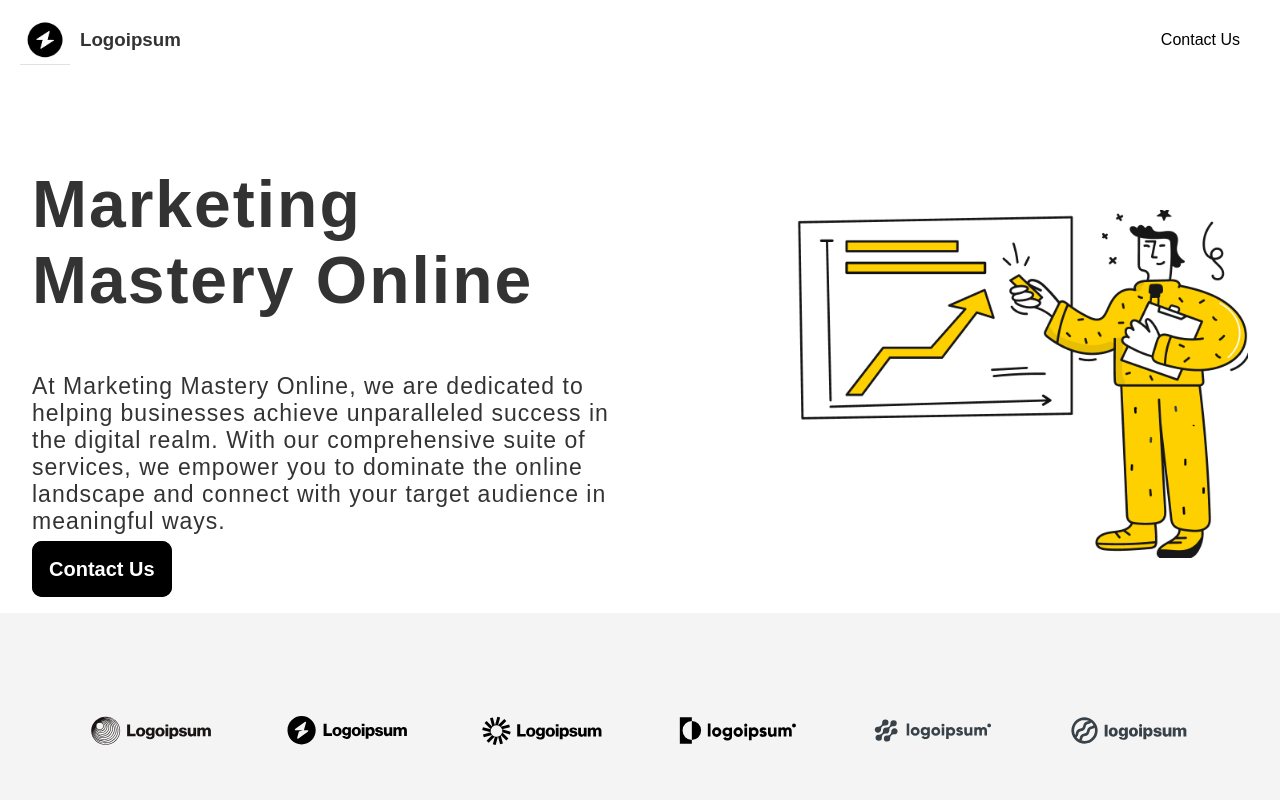
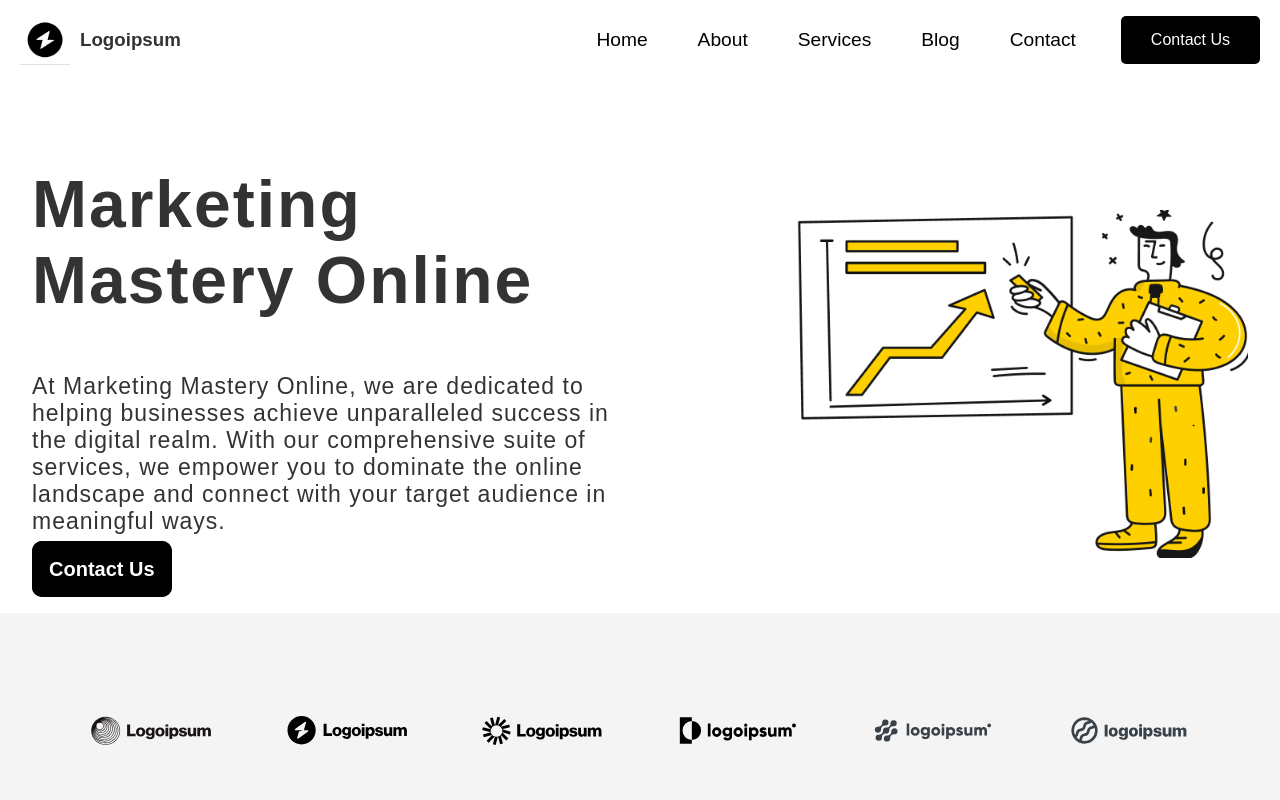
Before and after one commit to vignesh220402/workon, a React (Vite) app: page / in a window 1280 px wide. Shown: the top 800 px of the page. Built offline with nearby package versions, Linux system fonts and the light colour scheme.

Commit message:
css commits

```diff
--- a/src/Components/Navbar.css
+++ b/src/Components/Navbar.css
@@ -30,7 +30,7 @@ body {
   background: none;
   border: none;
   font-size: 2rem;
-  color: #000000;
+  color: #050505;
   cursor: pointer;
 }
 
@@ -54,26 +54,69 @@ body {
 }
 
 .navbar-links a {
-  color: #ffffff;
+  position: relative;
+  display: inline-block;
+  padding: 5px 10px;
+  color: #000000;
   text-decoration: none;
   font-size: 1.2rem;
+  transition: all 0.3s ease;
 }
-.navbar-links a:hover{
+
+.navbar-links a::before, .navbar-links a::after {
+  content: '';
+  position: absolute;
+  width: 100%;
+  height: 3px;
+  background: linear-gradient(to right, #ff7e5f, #feb47b);
+  left: 0;
+  transition: all 0.3s ease;
+  opacity: 0;
+}
+
+.navbar-links a::before {
+  top: 0;
+  transform: translateY(-5px);
+}
+
+.navbar-links a::after {
+  bottom: 0;
   transform: translateY(5px);
-  transition: 2s;
 }
+
+.navbar-links a:hover {
+  color: #ffbf00; /* Change the color */
+  text-shadow: 0 0 10px #ffbf00;
+  transform: translateY(10px);
+}
+
+.navbar-links a:hover::before, .navbar-links a:hover::after {
+  transform: translateY(0);
+  opacity: 1;
+}
+
+.navbar-links a:hover::before {
+  animation: slide-in-left 0.3s forwards;
+}
+
+.navbar-links a:hover::after {
+  animation: slide-in-right 0.3s
+
+}
+
 .contact-button {
   margin-left: 20px;
-  padding: 10px 20px;
-  background-color: #ffffff;
-  color: #000000;
+  padding: 15px 30px;
+  background-color: #000000;
+  color: #fff;
   text-decoration: none;
   border-radius: 5px;
+
 }
 
 .contact-button:hover {
-  background-color: #000000;
-  color: rgb(255, 255, 255);
+  background-color: #f0faff;
+  color: black;
 }
 
 /* Media Queries */
@@ -90,7 +133,7 @@ body {
     top: 100%;
     left: 50%;
     transform: translateX(-50%);
-    background-color: #000000;
+    background-color: #ffffff;
     width: 100%;
     padding: 20px 0;
     box-shadow: 0 2px 4px rgba(0, 0, 0, 0.1);
```
